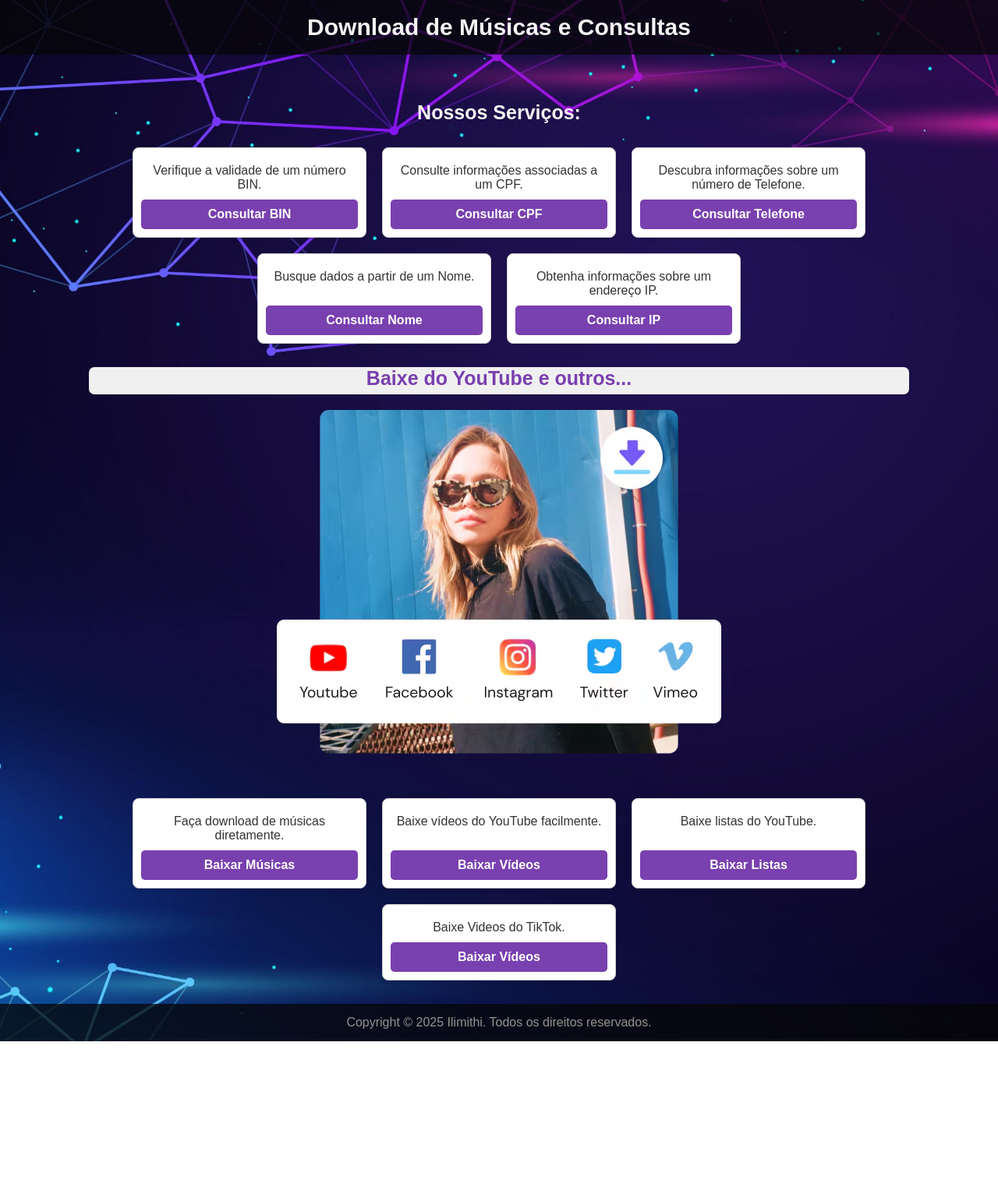
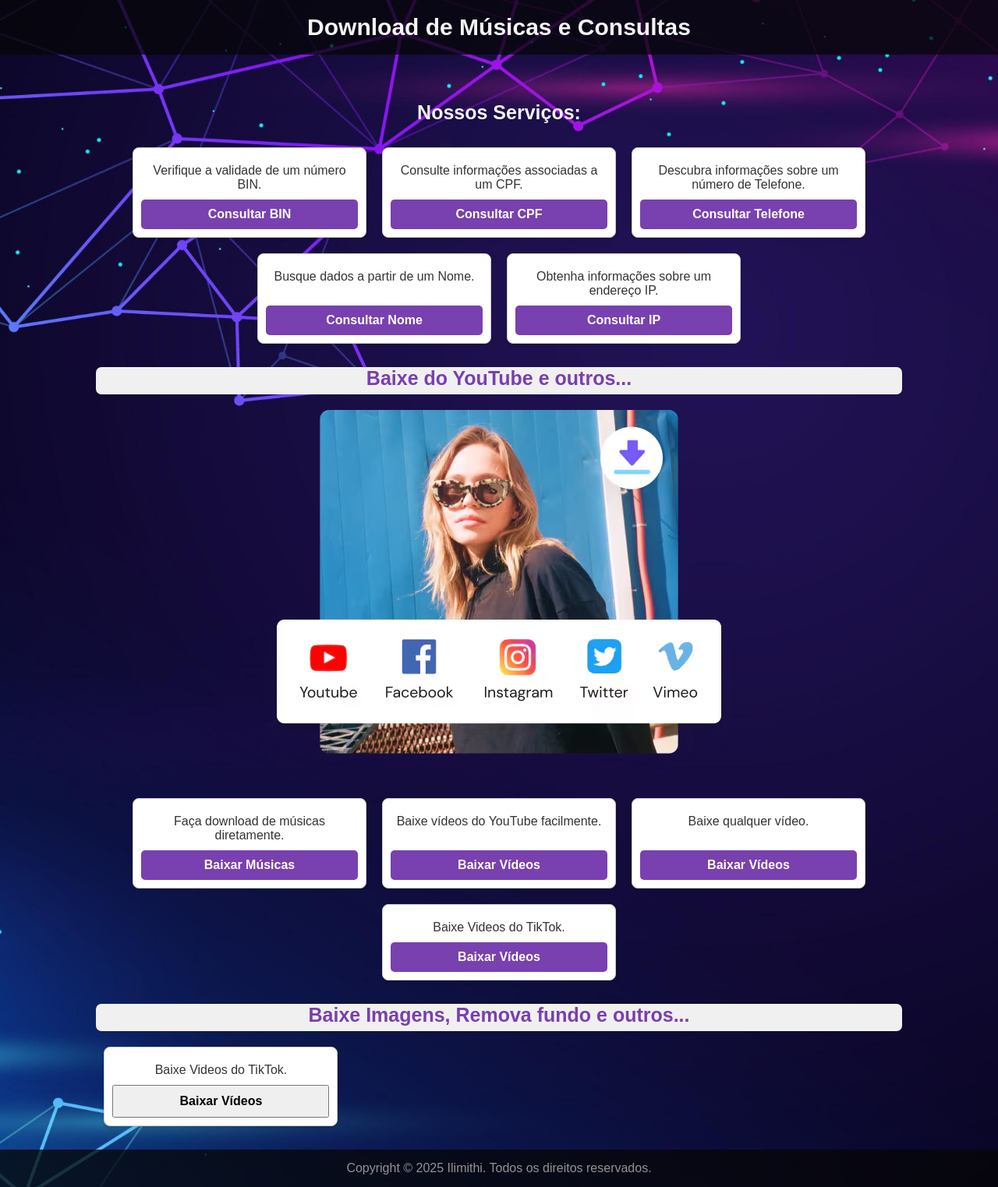
Before and after one commit to ThierliRamos/renderbot, a Flask app: page /main in a window 1280 px wide. Shown: the whole page at 78% size. Before the commit the page ends 1336 px from the top, so only its background shows below. Run offline with Flask 3, Linux system fonts and the light colour scheme; the visitor is signed in with stand-in values (Sample User, id 1).

Commit message:
Update main.html

```diff
--- a/templates/main.html
+++ b/templates/main.html
@@ -239,8 +239,8 @@ footer {
                         <button onclick="location.href='{{ url_for('download_video') }}'"><b>Baixar Vídeos</b></button>
                     </div>
                     <div class="card">
-                        <p>Baixe listas do YouTube.</p>
-                        <button onclick="consultar('Baixar Listas')"><b>Baixar Listas</b></button>
+                        <p>Baixe qualquer vídeo.</p>
+                        <button onclick="location.href='{{ url_for('all_videos_page') }}'"><b>Baixar Vídeos</b></button>
                     </div>
                     <div class="card">
                         <p>Baixe Videos do TikTok.</p>
@@ -248,6 +248,17 @@ footer {
                     </div>
                 </div>
             </div>
+
+            <p class="download-text">
+                <span class="background-text"><b>Baixe Imagens, Remova fundo e outros...</b></span>
+            </p>
+
+            <div class="card">
+                <p>Baixe Videos do TikTok.</p>
+                <button onclick="location.href='{{ url_for('remove_fundo') }}'"><b>Baixar Vídeos</b></button>
+            </div>
+
+
         </section>
     </main>
 
```
